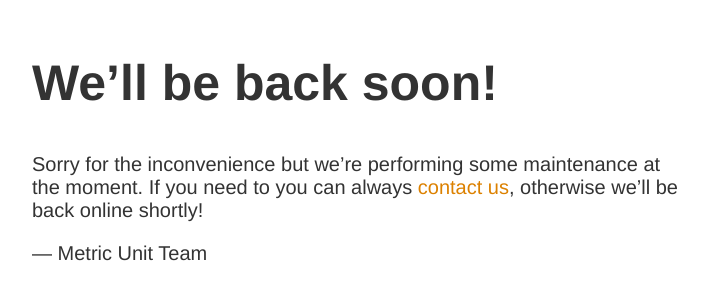
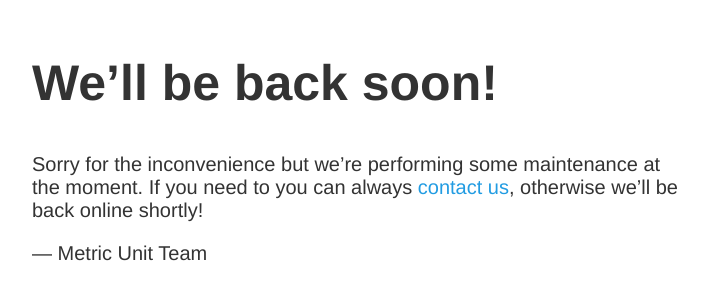
Before and after one commit to vipzdev/metricunit, a plain HTML site: page index.html in a window 1280 px wide. Shown: the part 146-446 px from the top of the page, without its empty margins (283-991 px from the left). Drawn offline with Linux system fonts and the light colour scheme.

Commit message:
Update index.html

```diff
--- a/index.html
+++ b/index.html
@@ -5,7 +5,7 @@
   h1 { font-size: 50px; }
   body { font: 20px Helvetica, sans-serif; color: #333; }
   article { display: block; text-align: left; width: 650px; margin: 0 auto; }
-  a { color: #dc8100; text-decoration: none; }
+  a { color: #229ce2; text-decoration: none; }
   a:hover { color: #333; text-decoration: none; }
 </style>
 
```
